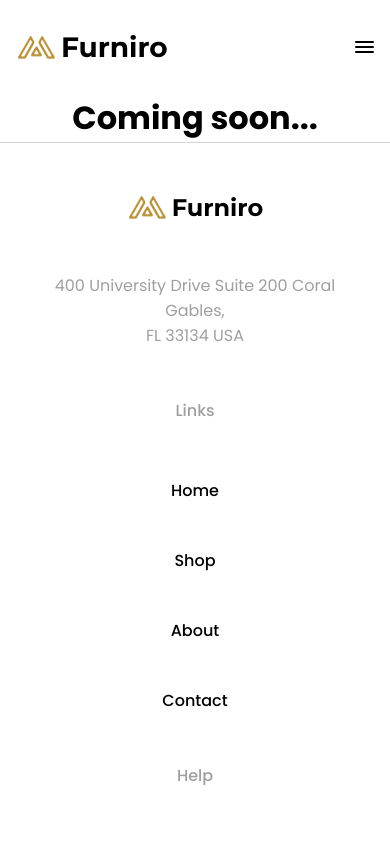
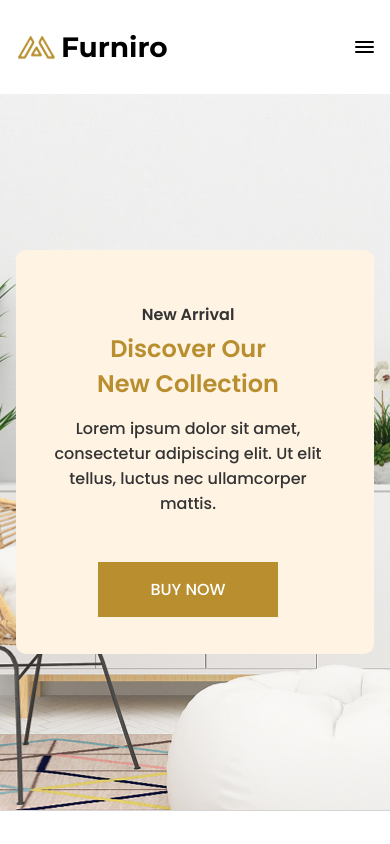
Before and after one commit to Daviti963/furniro-app, a Next.js app: page / in a window 390 px wide. Shown: the top 844 px of the page. Built offline with nearby package versions, Linux system fonts and the light colour scheme.

Commit message:
hero section 100%

```diff
--- a/src/app/page.tsx
+++ b/src/app/page.tsx
@@ -1,8 +1,9 @@
-import styles from './page.module.css'
+import styles from "./page.module.css";
+import Hero from "../features/home/components/Hero/Hero";
 export default function Home() {
   return (
     <main className={styles.main}>
-      <h1>Coming soon...</h1>
+      <Hero />
     </main>
   );
 }
--- /dev/null
+++ b/src/features/home/components/Hero/Hero.module.css
@@ -0,0 +1,117 @@
+.hero {
+  background-image: url("/images/Hero.png");
+  background-size: cover;
+  background-position: center;
+  min-height: 716px;
+  width: 100%;
+
+  display: flex;
+  align-items: center;
+}
+
+.card {
+  display: flex;
+  flex-direction: column;
+  justify-self: flex-end;
+  max-width: 643px;
+  width: 100%;
+  background: #fff3e3;
+  border-radius: 10px;
+
+  padding: 62px 56px 37px 42px;
+}
+
+.card span {
+  color: var(--color-font-color);
+  font-weight: var(--fw-semibold);
+}
+
+.card h1 {
+  font-size: var(--fs-display-1);
+  color: var(--color-primary);
+  font-weight: var(--fw-bold);
+  margin: 4px 0 15px;
+  text-wrap: balance;
+}
+
+.card p {
+  color: var(--color-font-color);
+  font-size: var(--fs-text-18);
+  font-weight: var(--fw-medium);
+  margin-bottom: 46px;
+}
+
+.card a {
+  text-decoration: none;
+  color: var(--color-white);
+  font-weight: var(--fw-bold);
+  padding: 25px 72px;
+  background-color: var(--color-primary);
+  align-self: flex-start;
+  transition: all 0.2s;
+}
+
+.card a:hover {
+  opacity: 0.7;
+}
+
+.card a:active {
+  opacity: 1;
+}
+
+/* mobile | Tablet */
+
+@media screen and (max-width: 768px) {
+  .card {
+    justify-self: center;
+  }
+
+  .card h1 {
+    font-size: var(--fs-h1);
+  }
+
+  .card a {
+    padding: 20px 62px;
+    font-weight: var(--fw-semibold);
+  }
+}
+
+@media screen and (max-width: 600px) {
+  .card {
+    text-align: center;
+    padding: 52px 46px 37px 32px;
+  }
+
+  .card a {
+    align-self: center;
+  }
+}
+
+@media screen and (max-width: 478px) {
+  .card h1 {
+    font-size: var(--fs-text-24);
+    font-weight: var(--fw-semibold);
+  }
+
+  .card p {
+    font-size: var(--fs-text-16);
+  }
+
+  .card a {
+    font-size: var(--fs-text-16);
+    padding: 15px 52px;
+    font-weight: var(--fw-medium);
+  }
+}
+
+@media screen and (max-width: 343px) {
+  .card {
+    text-align: center;
+    padding: 42px 22px 27px 22px;
+  }
+
+  .card a {
+    padding: 8px 42px;
+    font-weight: var(--fw-regular);
+  }
+}
--- /dev/null
+++ b/src/features/home/components/Hero/Hero.tsx
@@ -0,0 +1,20 @@
+import styles from "./Hero.module.css";
+import Container from "@/src/components/ui/Container/Container";
+import Link from "next/link";
+export default function Hero() {
+  return (
+    <section className={styles.hero}>
+      <Container>
+        <div className={styles.card}>
+          <span>New Arrival</span>
+          <h1>Discover Our New Collection</h1>
+          <p>
+            Lorem ipsum dolor sit amet, consectetur adipiscing elit. Ut elit
+            tellus, luctus nec ullamcorper mattis.
+          </p>
+          <Link href="/shop">BUY NOW</Link>
+        </div>
+      </Container>
+    </section>
+  );
+}
```
Also changed, not shown: public/Images/Hero.png (added).
